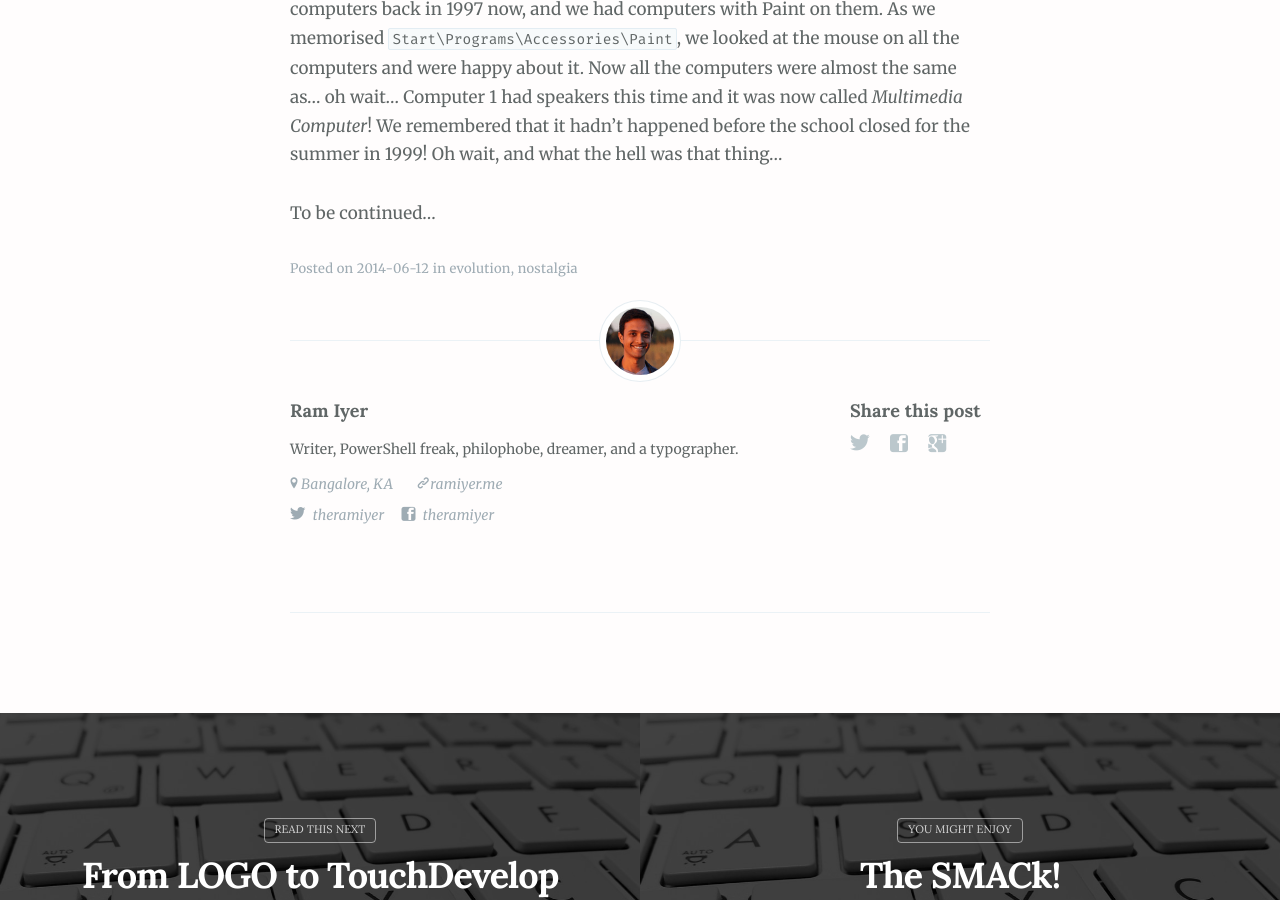
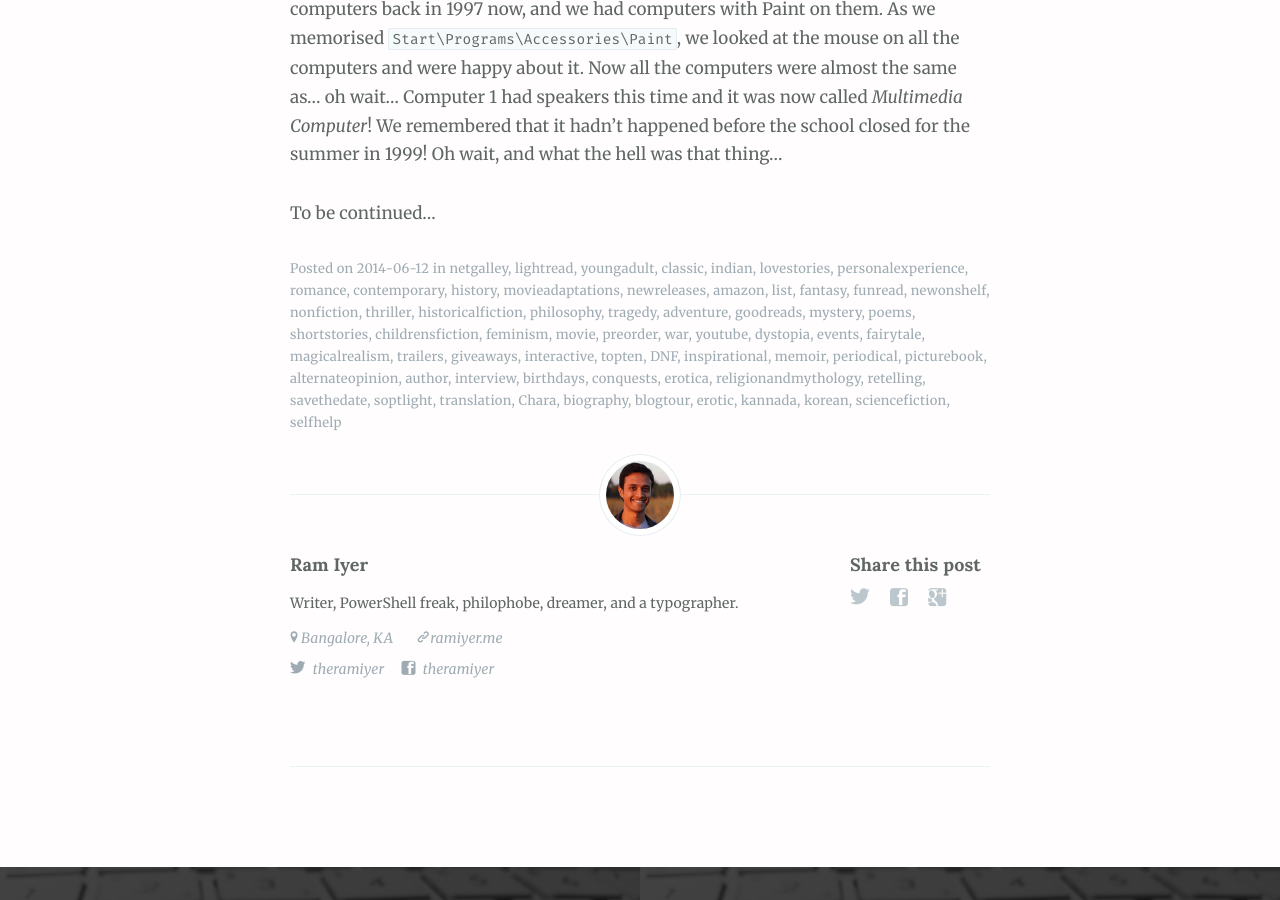
Before and after one commit to studiolampblack/puretypo, a Jekyll site: the page built from _posts/2014-06-12-from-logo-to-touchdevelop-part-1.md, in a window 1280 px wide and 900 px high, scrolled down 2594 px. Built offline with Jekyll 4.4.1, drawn with Linux system fonts in a browser that asks for light colours; nearby versions of some CDN libraries.

Commit message:
Add loads of tags

```diff
--- a/_posts/2014-06-12-from-logo-to-touchdevelop-part-1.md
+++ b/_posts/2014-06-12-from-logo-to-touchdevelop-part-1.md
@@ -3,7 +3,71 @@ layout: post
 cover: 'assets/images/cover2.jpg'
 title: From LOGO to TouchDevelop (Part 1)
 date: '2014-06-12 14:03:00'
-tags: evolution nostalgia
+tags:
+    netgalley
+    lightread
+    youngadult
+    classic
+    indian
+    lovestories
+    personalexperience
+    romance
+    contemporary
+    history
+    movieadaptations
+    newreleases
+    amazon
+    list
+    fantasy
+    funread
+    newonshelf
+    nonfiction
+    thriller
+    historicalfiction
+    philosophy
+    tragedy
+    adventure
+    goodreads
+    mystery
+    poems
+    shortstories
+    childrensfiction
+    feminism
+    movie
+    preorder
+    war
+    youtube
+    dystopia
+    events
+    fairytale
+    magicalrealism
+    trailers
+    giveaways
+    interactive
+    topten
+    DNF
+    inspirational
+    memoir
+    periodical
+    picturebook
+    alternateopinion
+    author interview
+    birthdays
+    conquests
+    erotica
+    religionandmythology
+    retelling
+    savethedate
+    soptlight
+    translation
+    Chara
+    biography
+    blogtour
+    erotic
+    kannada
+    korean
+    sciencefiction
+    selfhelp
 subclass: 'post tag-test tag-content'
 categories: 'ram'
 navigation: True
```
Also changed, not shown: _posts/2014-04-26-the-smack.md (+65 -1 lines), _posts/2014-06-13-from-logo-to-touchdevelop-part-2.md (+65 -1 lines), _posts/2014-07-05-do-you-still-cmd.md (+64 -1 lines), _posts/2014-09-15-why-i-never-became-billionaire.md (+64 -0 lines), _posts/2017-03-30-test-post.md (+65 -1 lines).
